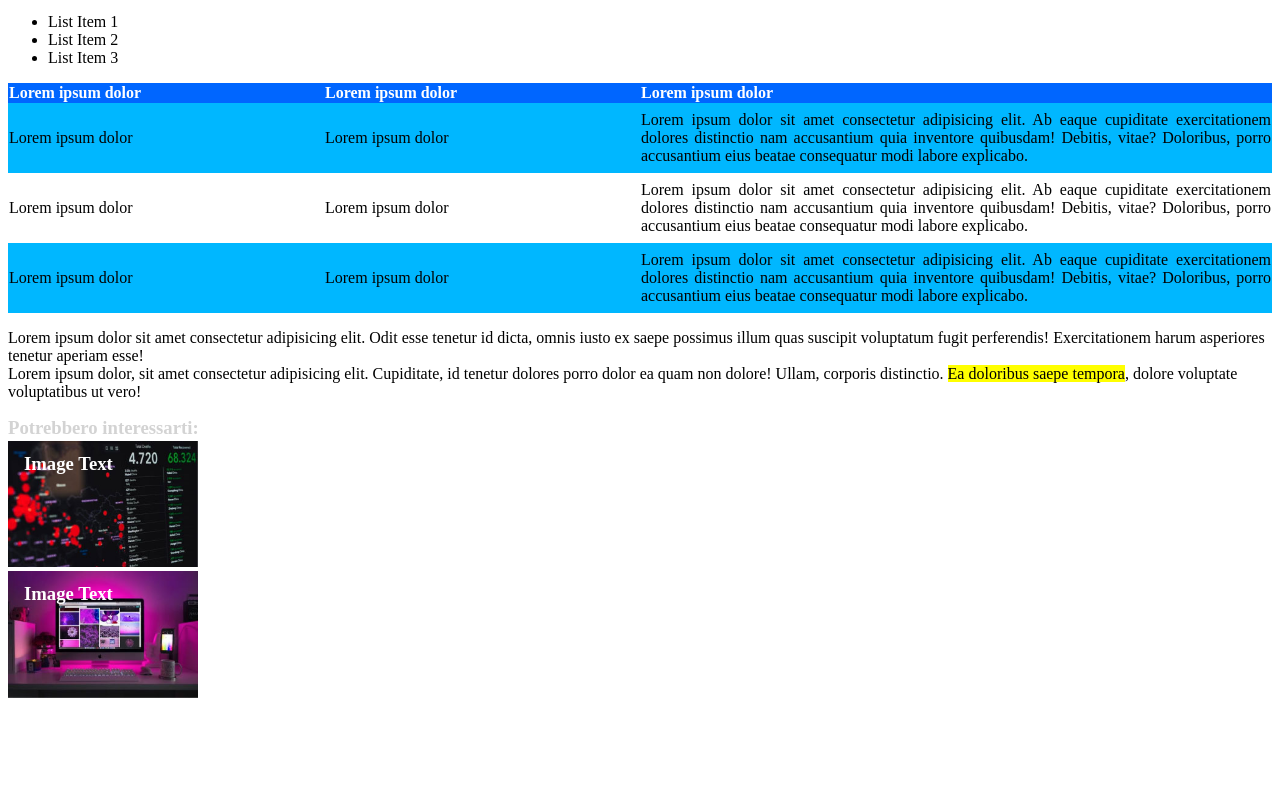
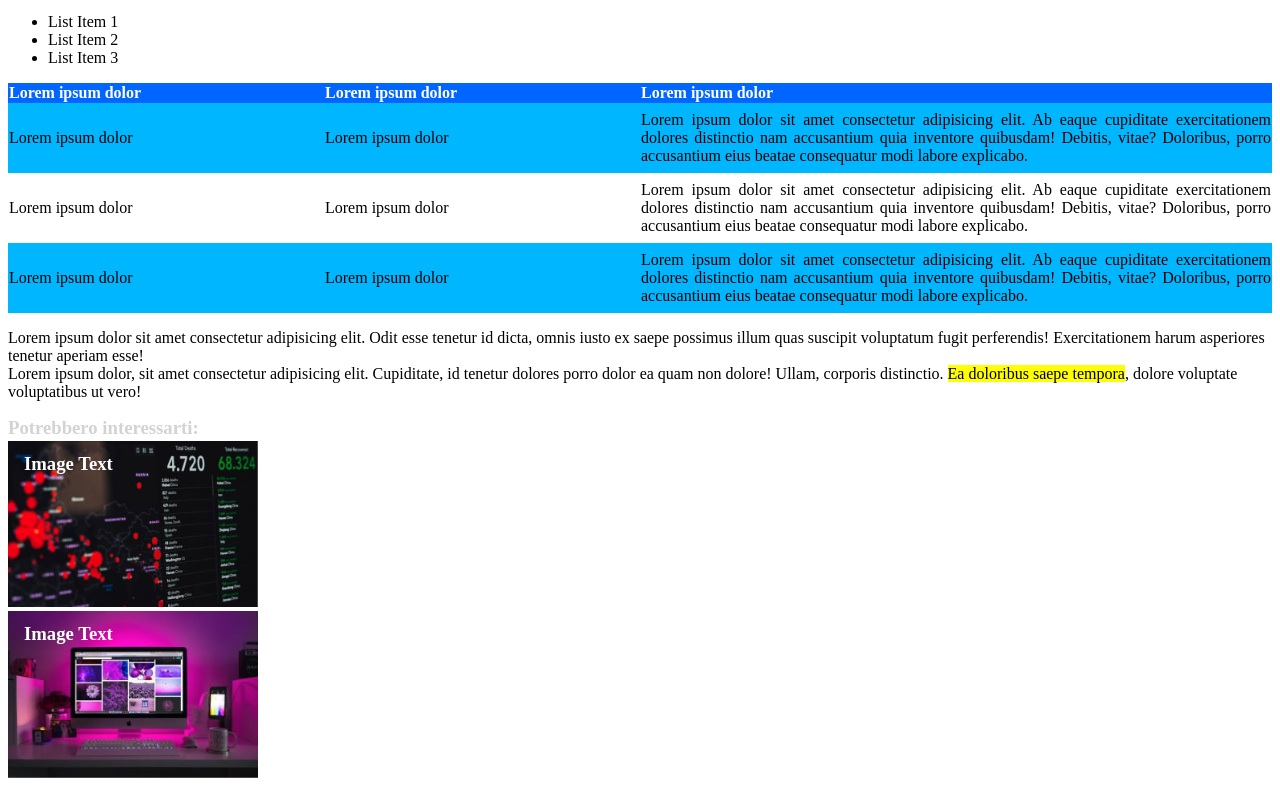
Before and after one commit to MaurizioLeombruni/html-css-booleaner, a plain HTML site: page index.html in a window 1280 px wide. Shown: the part 630-1420 px from the top of the page. Before the commit the page ends 1340 px from the top, so only its background shows below. Drawn offline with Linux system fonts and the light colour scheme.

Commit message:
Correzione alle immagini finali.

```diff
--- a/index.html
+++ b/index.html
@@ -98,13 +98,13 @@
         </div>
         <div>
             <div class="footerimg">
-                <img src="./assets/img/graph.jpg" alt="Graph" width="15%">
+                <img src="./assets/img/graph.jpg" alt="Graph" width="250px">
                 <div class="footertext">
                     <h3 class="nomargins">Image Text</h3>
                 </div>
             </div>
             <div class="footerimg">
-                <img src="./assets/img/monitor.jpg" alt="Monitor" width="15%">
+                <img src="./assets/img/monitor.jpg" alt="Monitor" width="250px">
                 <div class="footertext">
                     <h3 class="nomargins">Image Text</h3>
                 </div>
```
